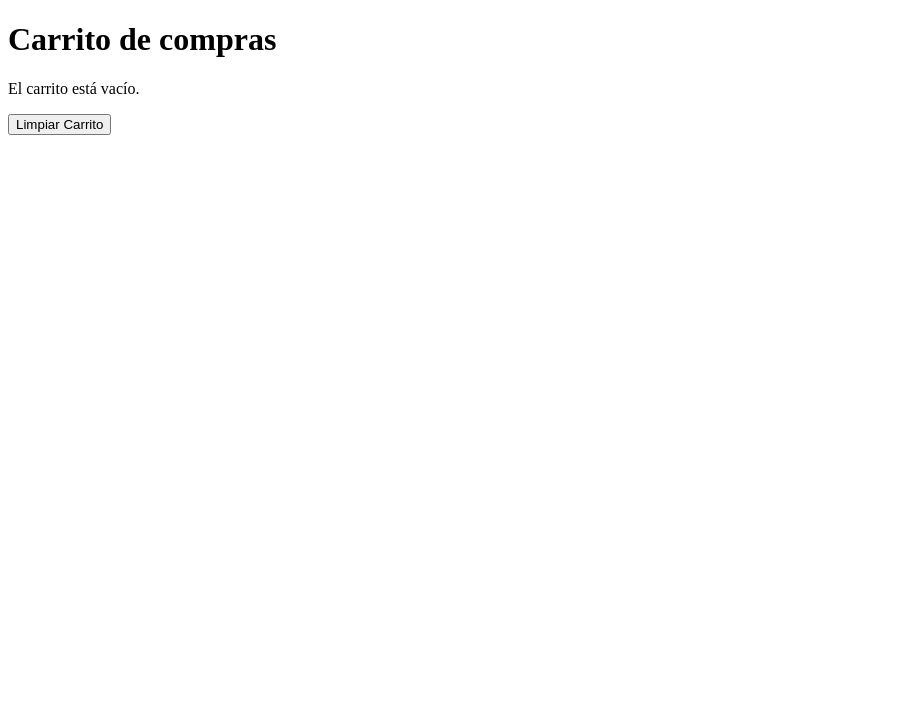
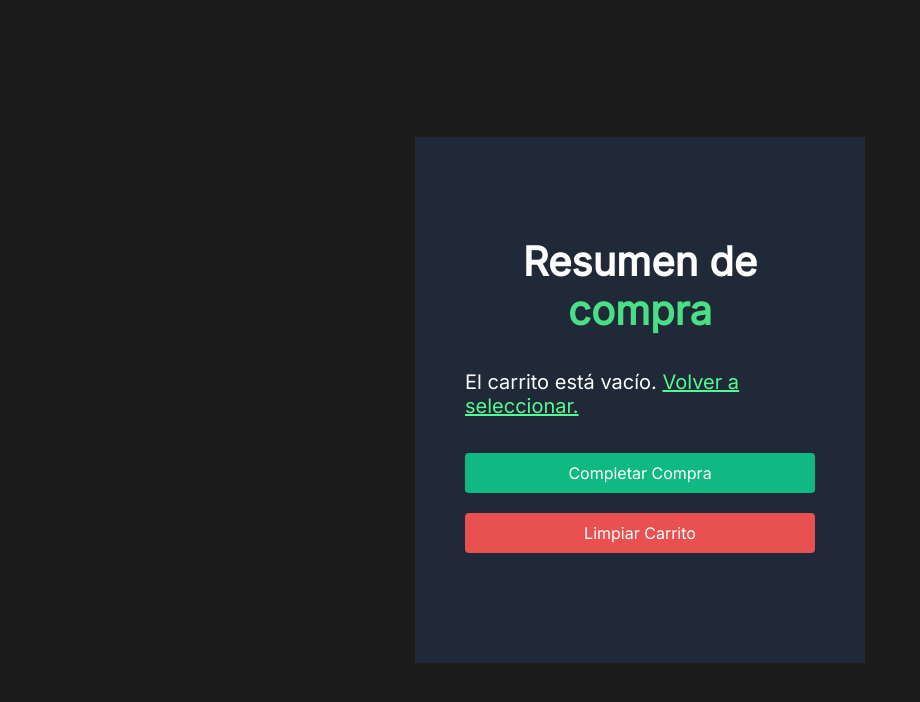
Before and after one commit to ragenk/PF-Aguasvivas43085, a plain HTML site: page checkout.html in a window 1280 px wide. Both pictures are taken after a click on the button "Limpiar Carrito". Shown: the whole page, without its empty margins (0-920 px from the left). Drawn offline with Linux system fonts and the light colour scheme; some packages are replaced by stand-ins of ours; a script that the page names is missing.

Commit message:
Fixing stuff

```diff
--- a/checkout.html
+++ b/checkout.html
@@ -3,16 +3,29 @@
 <head>
     <meta charset="UTF-8">
     <meta name="viewport" content="width=device-width, initial-scale=1.0">
-    <title>Document</title>
+    <link rel="stylesheet" href="/style/checkout.css">
+    <title>Cube Media - Checkout</title>
 </head>
 <body>
 
-    <h1>Carrito de compras</h1>
+    <main>
+        <section>
+            <div class="container">
+                <div>
+                    <h1>Resumen de <span>compra</span></h1>
+                </div>
 
-    <div id="carrito-container"></div>
+                <div id="carrito-container"></div>
 
-    <button id="limpiar-carrito">Limpiar Carrito</button>
+                <div>
+                    <button class="btn" id="completar-compra" onClick="completarCompra()">Completar Compra</button>
+                    <button class="btn btn-red" id="limpiar-carrito">Limpiar Carrito</button>
+                </div>
+            </div>
+        </section>
+    </main>
 
 <script src="/js/checkout.js"></script>
+<script src="https://cdn.jsdelivr.net/npm/sweetalert2@11"></script>
 </body>
 </html>
--- a/js/checkout.js
+++ b/js/checkout.js
@@ -18,8 +18,16 @@ if (carritoLocal && carritoLocal.length > 0) {
     // Crear elementos HTML para mostrar los detalles del plan
     const planElement = document.createElement('div');
     planElement.innerHTML = `
-                            <p>${planName}</p>
-                            <p>${planPrice}</p>
+                            <table>
+                                <tr>
+                                    <th>Plan Seleccionado</th>
+                                    <th class="th-right">Precio</th>
+                                </tr>
+                                <tr>
+                                    <td class="th-plan">${planName}</td>
+                                    <td class="th-right th-precio">$${planPrice}</td>
+                                </tr>
+                            </table>
                             `;
 
     // Agregar el elemento del plan al contenedor del carrito
@@ -29,7 +37,10 @@ if (carritoLocal && carritoLocal.length > 0) {
 } else {
     // Mostrar un mensaje si el carrito está vacío
     const emptyMessage = document.createElement('p');
-    emptyMessage.textContent = 'El carrito está vacío.';
+    emptyMessage.innerHTML = `
+                            <div class="vacio-container">
+                                <p>El carrito está vacío. <a href="home.html">Volver a seleccionar.</a></p>
+                            </div>`;
     carritoContainer.appendChild(emptyMessage);
 }
 
@@ -43,5 +54,49 @@ if (carritoLocal && carritoLocal.length > 0) {
 // Función para limpiar el carrito y borrar los datos del localStorage
 function limpiarCarrito() {
     localStorage.removeItem('carrito');
-    carritoContainer.innerHTML = '<p>El carrito está vacío.</p>';
+    carritoContainer.innerHTML = `
+                                <div class="vacio-container">
+                                    <p>El carrito está vacío. <a href="home.html">Volver a seleccionar.</a></p>
+                                </div>`;
 }
+
+function completarCompra() {
+    if (carritoLocal && carritoLocal.length > 0) {
+        const swalWithBootstrapButtons = Swal.mixin({
+            customClass: {
+            confirmButton: 'btn',
+            cancelButton: 'btn btn-red'
+            },
+            buttonsStyling: false
+        })
+
+        swalWithBootstrapButtons.fire({
+            title: '¿Estás seguro?',
+            text: "Estas a punto de procesar la orden.",
+            icon: 'warning',
+            showCancelButton: true,
+            confirmButtonText: 'Sí, estoy seguro',
+            cancelButtonText: 'No, cancela la orden',
+            reverseButtons: false
+        }).then((result) => {
+            if (result.isConfirmed) {
+            swalWithBootstrapButtons.fire(
+                'Orden Cancelada',
+                'Aquí estaremos si cambias de opinion.',
+                'success'
+            )
+            } else if (
+            /* Read more about handling dismissals below */
+            result.dismiss === Swal.DismissReason.cancel
+            ) {
+            swalWithBootstrapButtons.fire(
+                'Cancelled',
+                'Your imaginary file is safe :)',
+                'error'
+            )
+            }
+        })
+    } else {
+        Swal.fire('El carrito está vacio.')
+    }
+}
--- /dev/null
+++ b/style/checkout.css
@@ -0,0 +1,94 @@
+@import url('https://fonts.googleapis.com/css2?family=Inter&family=Karla:wght@800&display=swap');
+
+* {
+    font-family: 'Inter', sans-serif;
+    margin: 0;
+    padding: 0;
+    scroll-behavior: smooth;
+}
+
+body {
+    display: flex;
+    justify-content: center;
+    align-items: center;
+    height: 100vh;
+    background-color: #1C1C1C;
+    color: white;
+}
+
+.container {
+    padding: 100px 50px;
+    width: 350px;
+    background-color: #1F2937;
+}
+
+h1 {
+    text-align: center;
+    padding-bottom: 10px;
+    font-size: 40px;
+    font-weight: 800;
+}
+
+span {
+    color: #4ADF86;
+}
+
+p {
+    font-size: 20px;
+}
+
+a {
+    color: #55F991;
+}
+
+.btn-container {
+    display: block;
+    gap: 30px;
+}
+
+.btn {
+    margin: 10px 0;
+    background-color: #10B981;
+    color: white;
+    border: none;
+    border-radius: 4px;
+    line-height: 40px;
+    font-size: 16px;
+    width: 100%;
+}
+
+.btn:hover {
+    background-color: #16815e;
+}
+
+.btn-red {
+    background-color: #e95151;
+}
+
+.btn-red:hover {
+    background-color: #e27b7b;
+}
+
+table {
+    margin: 25px 0;
+    text-align: left;
+    width: 100%;
+}
+
+.th-right {
+    text-align: right;
+}
+
+.th-plan {
+    font-size: 25px;
+}
+
+.th-precio {
+    color:#55F991;
+    font-size: 25px;
+    font-weight: 800;
+}
+
+.vacio-container {
+    margin: 25px 0;
+}
```
Also changed, not shown: style/home.css (+9 -0 lines).
